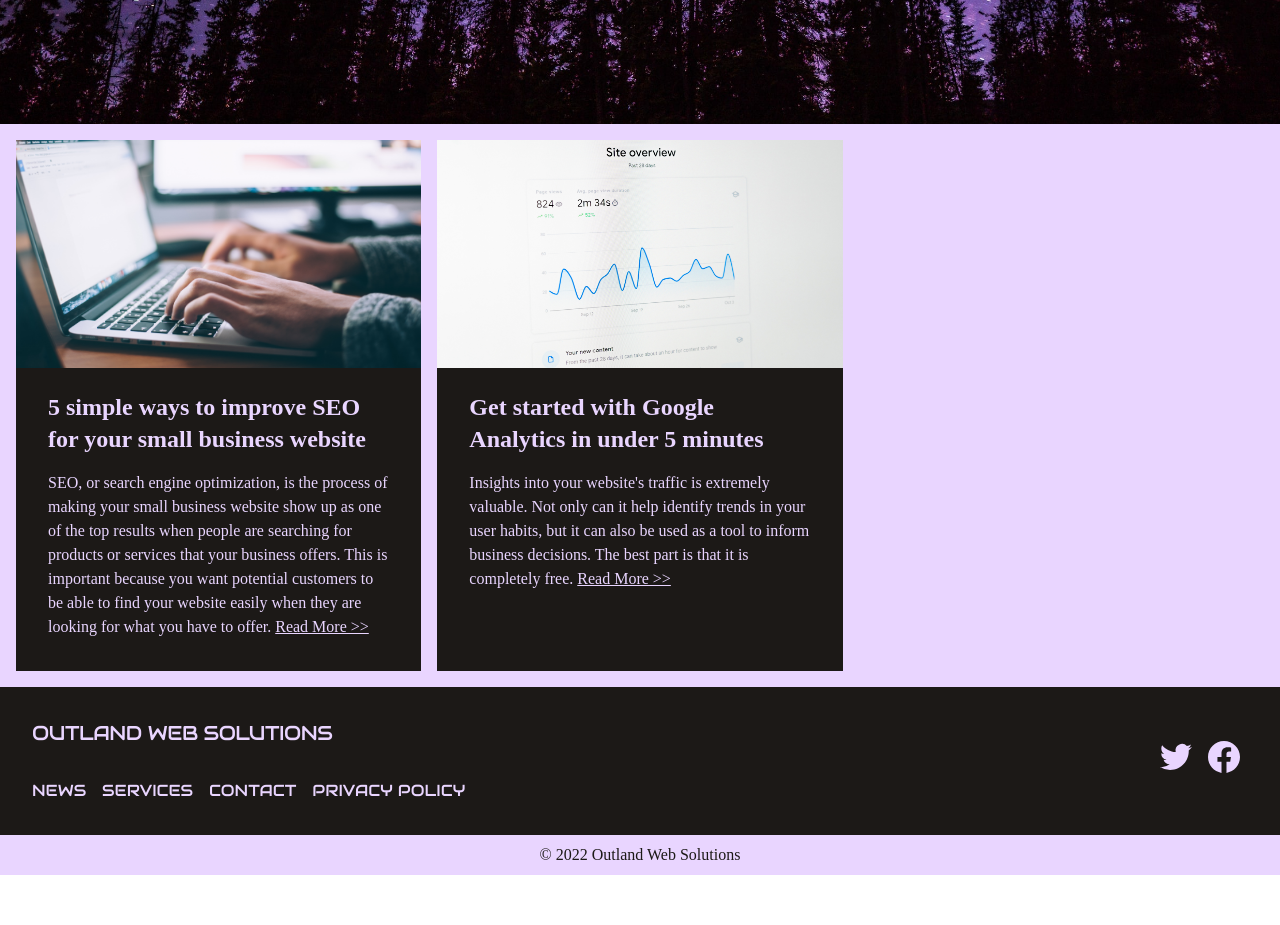
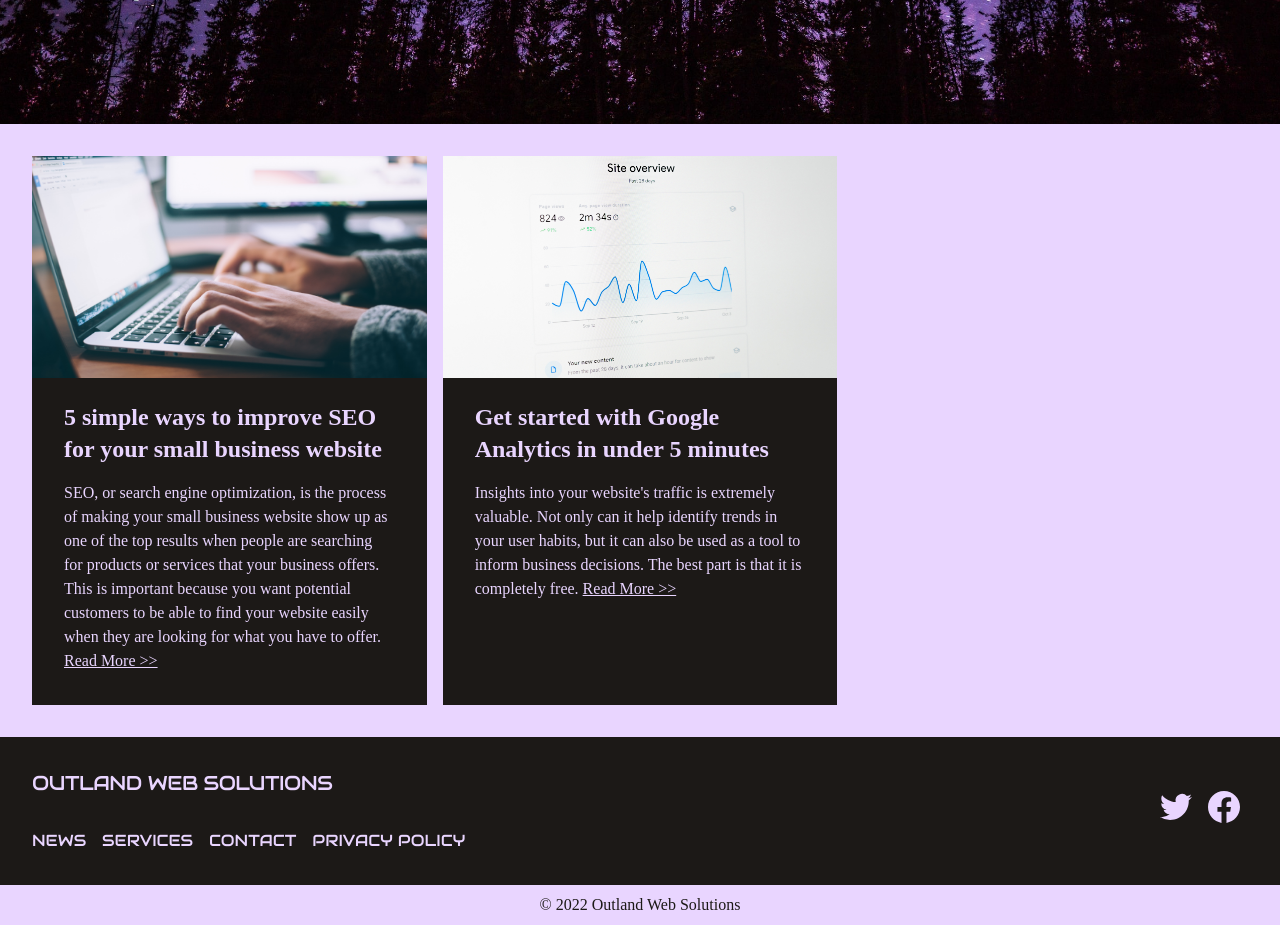
Before and after one commit to huntikins/outlandwebsolutions.com, a Next.js app: page /news in a window 1280 px wide. Shown: the part 640-1565 px from the top of the page. Before the commit the page ends 1515 px from the top, so only its background shows below. Built offline with nearby package versions, Linux system fonts and the light colour scheme; a web font is replaced by a local one.

Commit message:
updated blog max-width

```diff
--- a/pages/news/index.tsx
+++ b/pages/news/index.tsx
@@ -15,7 +15,7 @@ type Props = {
 // component render function
 const News: NextPage<Props> = ({ posts }: Props) => {
     return (
-      <main>
+      <main className="bg-purple-200">
         <Hero label="Outland Web Solutions" bkg={bkg}>
           <div className="bg-stone-900 bg-opacity-80">
             <h1 className="animate-fadeIn rounded-lg p-8 text-center font-brand text-6xl uppercase text-purple-200 lg:text-9xl">
@@ -23,8 +23,8 @@ const News: NextPage<Props> = ({ posts }: Props) => {
             </h1>
           </div>
         </Hero>
-
-        <div className="grid grid-cols-1 lg:grid-cols-3 gap-4 bg-purple-200 p-4">
+        <section className="mx-auto max-w-7xl p-4">
+          <div className="grid grid-cols-1 gap-4 p-4 lg:grid-cols-3">
             {posts.length ? (
               posts.map((post, index) => (
                 <article
@@ -61,6 +61,7 @@ const News: NextPage<Props> = ({ posts }: Props) => {
               </div>
             )}
           </div>
+        </section>
       </main>
     )
 }
```
Lines whose indentation alone changed are shown as unchanged.
